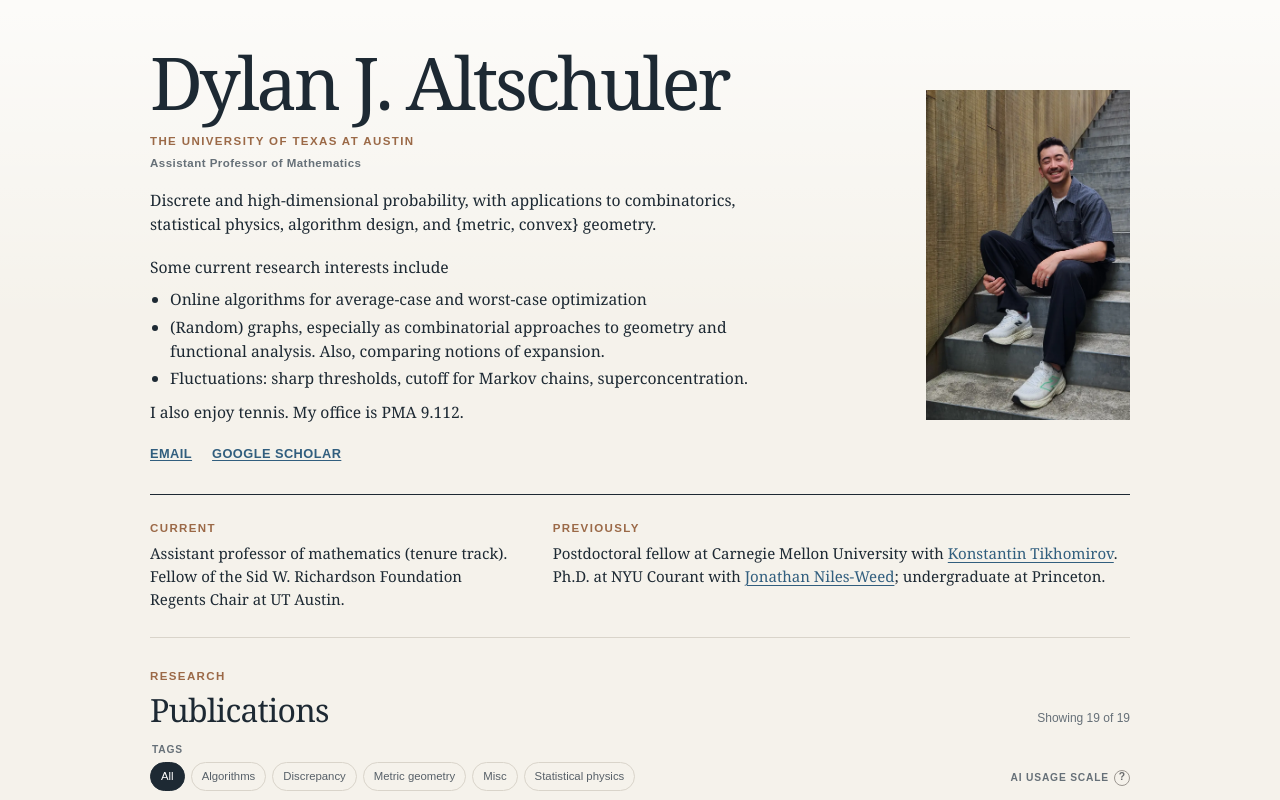
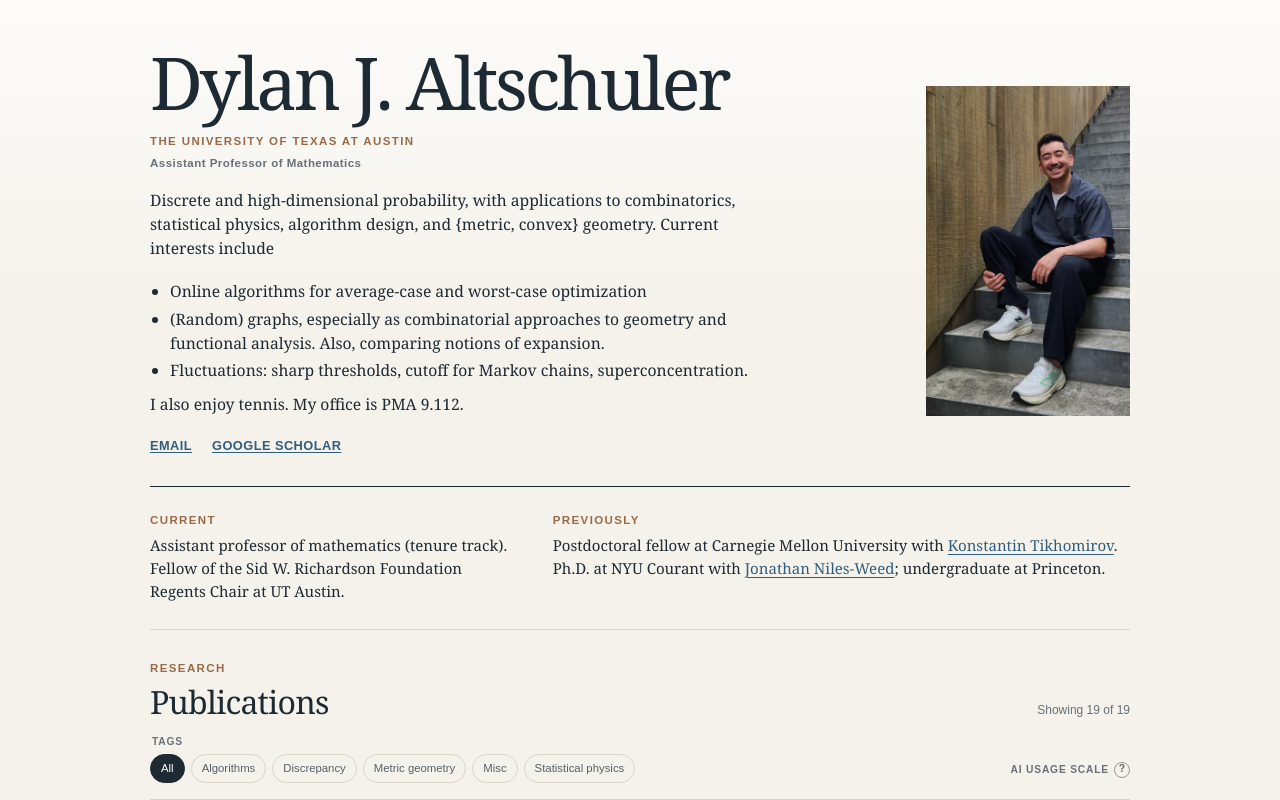
Before and after one commit to dylanaltschuler/dylanaltschuler.github.io, a React (Vite) app: page / in a window 1280 px wide. Shown: the top 800 px of the page. Built offline with nearby package versions, Linux system fonts and the light colour scheme.

Commit message:
Tighten homepage research introduction

```diff
--- a/src/App.tsx
+++ b/src/App.tsx
@@ -390,10 +390,9 @@ export default function Home() {
           <p className="lede">
             Discrete and high-dimensional probability, with applications to
             combinatorics, statistical physics, algorithm design, and{" "}
-            {"{metric, convex}"} geometry.
+            {"{metric, convex}"} geometry. Current interests include
           </p>
           <div className="research-interests">
-            <p>Some current research interests include</p>
             <ul>
               <li>
                 Online algorithms for average-case and worst-case optimization
```
